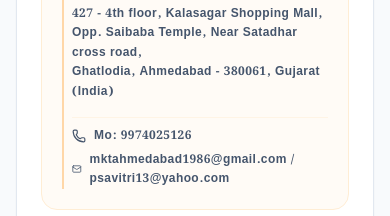
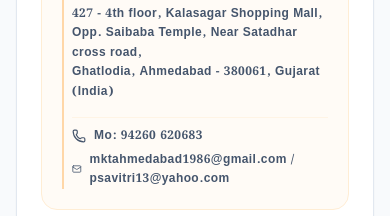
Before and after one commit to Pritesh55/ngo-website-v3, a Next.js app: page /donate in a window 390 px wide. Shown: the part 1720-1936 px from the top of the page. Built offline with nearby package versions, Linux system fonts and the light colour scheme.

Commit message:
by check mobile number edited

```diff
--- a/src/app/donate/page.jsx
+++ b/src/app/donate/page.jsx
@@ -122,7 +122,7 @@ const DonatePage = () => {
                   <div className="space-y-1 pt-2 border-t border-orange-100/50">
                     <p className="flex items-center gap-2">
                       <Phone className="w-3.5 h-3.5 text-slate-450" />
-                      Mo: 9974025126
+                      Mo: 94260 620683
                     </p>
                     <p className="flex items-center gap-2">
                       <Mail className="w-3.5 h-3.5 text-slate-450" /> mktahmedabad1986@gmail.com / psavitri13@yahoo.com
```
